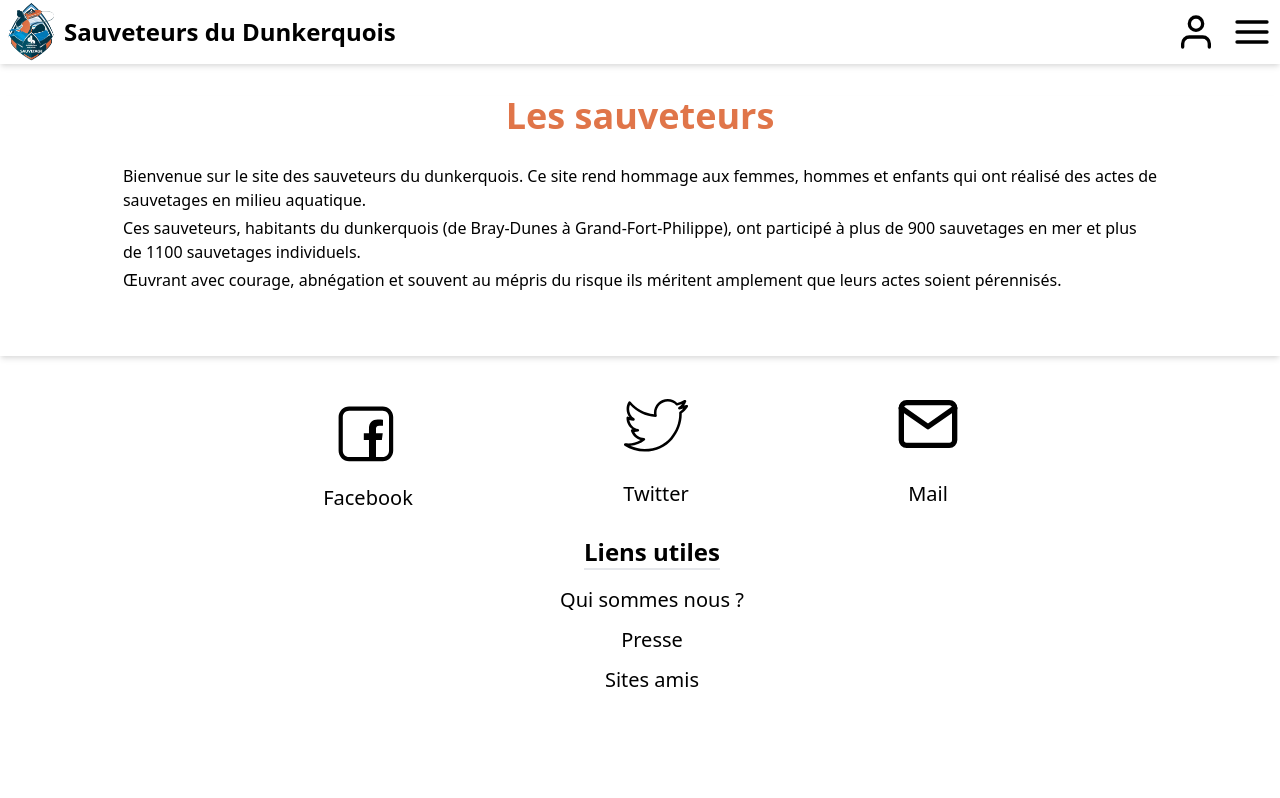
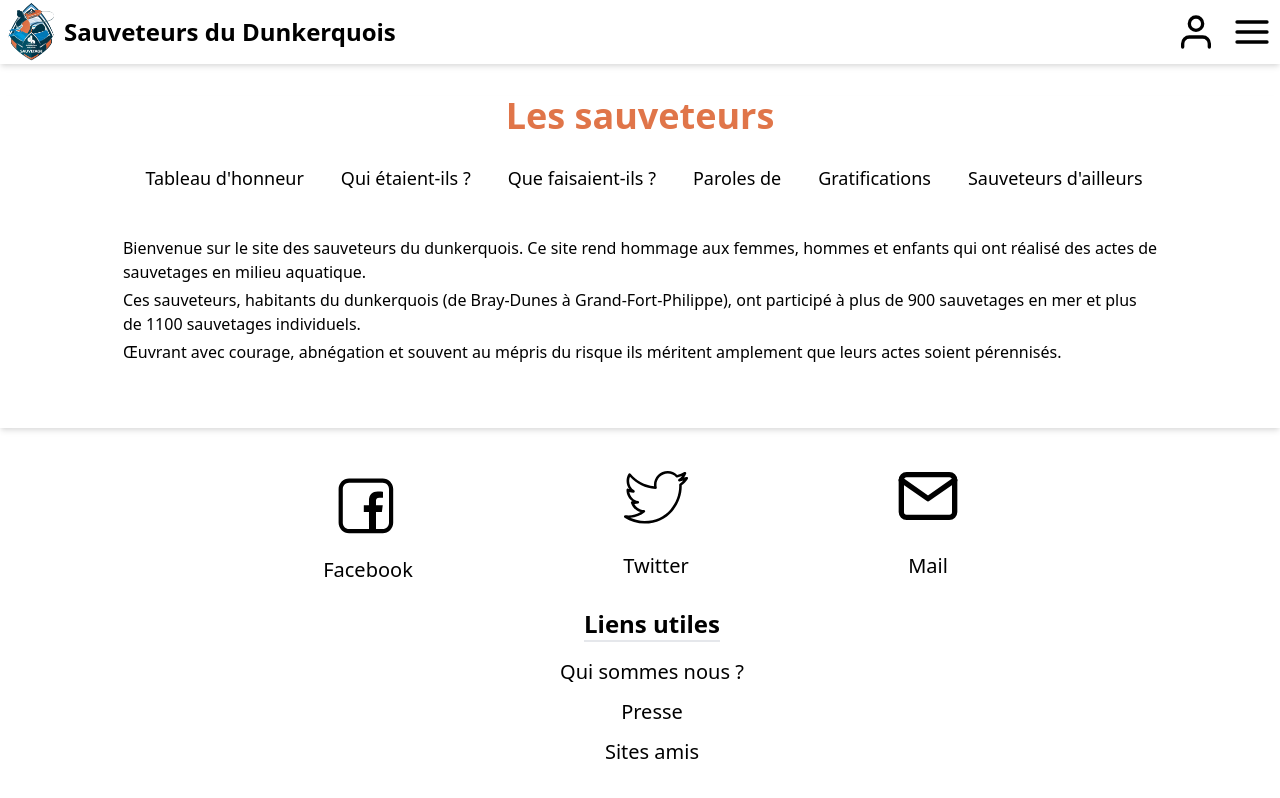
Before and after one commit to Clipsyblitz/NDI2021-384EKIP, a React (Create React App) app in the folder app/: page /sauveteurs in a window 1280 px wide. Shown: the top 798 px of the page. Built offline with nearby package versions, Linux system fonts and the light colour scheme.

Commit message:
wip : sauveteurs sub pages

```diff
--- a/app/src/components/Auth.js
+++ b/app/src/components/Auth.js
@@ -8,16 +8,16 @@ function Auth(props) {
 
     const connect = () => {
         let headers = new Headers()
-        headers.append('Accept', 'application/json')
+        headers.append('Content-Type', 'application/json')
 
-        fetch("localhost:8000/admin/login", {
+        fetch("htpp://127.0.0.1:8000/admin/login", {
             method: 'POST',
             headers: headers,
             body: {
                 email: formEmail,
                 password: formPassword
             }
-        }).then(data => setResponse(data))
+        }).then(data => setResponse(data)).catch(err => console.log(err))
     }
 
     return (
@@ -35,12 +35,11 @@ function Auth(props) {
                     <label className="mb-2" for="password"> Mot de passe </label>
                     <input onChange={(e) => setFormPassword(e.target.value)} className="bg-gray-100 rounded-xl focus:ring outline-none pl-4 pr-4" type="password" id="password"></input>
                 </div>
+            </form>
 
-                <input onClick={connect} className="p-2 rounded-2xl m-auto hover:opacity-50" type="submit" value="Se connecter" />
-            </form>
-            <div>
-                { response }
-            </div>
+            <button onClick={connect} className="p-2 bg-gray-100 rounded-2xl m-auto hover:opacity-50" >
+                Se connecter
+            </button>
         </div>
 
     )
--- a/app/src/components/SauveteurPages.js
+++ b/app/src/components/SauveteurPages.js
@@ -1,25 +1,46 @@
-import React from "react"
+import { useState } from "react";
 
-class SauveteursPage extends React.Component {
-    constructor(props) {
-        super(props)
-    }
-    render() {
+import TableauHonneur from "./TableauHonneur"
+
+const linkStyle = `w-max mb-2 ml-2 pl-2 pr-2 border-b-4 border-transparent`
+
+function SauveteursPage(props) {
+    const [selected, setSelected] = useState("")
+
     return (
         <div className="description flex flex-wrap flex-col content-center mt-8 mb-8 shadow-md pb-16">
             <h1 style={{ color: "#e07549" }} className=" text-center font-sans font-bold text-4xl mb-7" >
                 Les sauveteurs
             </h1>
-                <div className="text-left" >
+            <div className="flex justify-around text-lg mb-8">
+                <p onClick={() => setSelected("tableau-honneur")} className={`${linkStyle} ${selected === "tableau-honneur" ? " bg-red-200" : "hover:border-b-2 hover:border-red-400"}`}>Tableau d'honneur</p>
+                <p onClick={() => setSelected("qui-etaient-ils")} className={`${linkStyle} ${selected === "qui-etaient-ils" ? " bg-red-200" : "hover:border-b-2 hover:border-red-400"}`} >Qui étaient-ils ?</p>
+                <p onClick={() => setSelected("que-faisaient-ils")} className={`${linkStyle} ${selected === "que-faisaient-ils" ? " bg-red-200" : "hover:border-b-2 hover:border-red-400"}`} >Que faisaient-ils ?</p>
+                <p onClick={() => setSelected("paroles-de")} className={`${linkStyle} ${selected === "paroles-de" ? " bg-red-200" : "hover:border-b-2 hover:border-red-400"}`} >Paroles de</p>
+                <p onClick={() => setSelected("gratifications")} className={`${linkStyle} ${selected === "gratifications" ? " bg-red-200" : "hover:border-b-2 hover:border-red-400"}`} >Gratifications</p>
+                <p onClick={() => setSelected("sauveteurs-ailleurs")} className={`${linkStyle} ${selected === "sauveteurs-ailleurs" ? " bg-red-200" : "hover:border-b-2 hover:border-red-400"}`} >Sauveteurs d'ailleurs</p>
+            </div>
+
+
+            {selected === "tableau-honneur" && <TableauHonneur />}
+            {selected === "qui-etaient-ils" && <TableauHonneur />}
+            {selected === "que-faisait-ils" && <TableauHonneur />}
+            {selected === "paroles-de" && <TableauHonneur />}
+            {selected === "gratifications" && <TableauHonneur />}
+            {selected === "sauveteurs-ailleurs" && <TableauHonneur />}
+
+
+            {!selected && <div className="text-left" >
                 <p>Bienvenue sur le site des sauveteurs du dunkerquois. Ce site rend hommage aux femmes, hommes et enfants qui ont réalisé des actes de</p>
                 <p className="mb-1">sauvetages en milieu aquatique.</p>
                 <p>Ces sauveteurs, habitants du dunkerquois (de Bray-Dunes à Grand-Fort-Philippe), ont participé à plus de 900 sauvetages en mer et plus</p>
                 <p className="mb-1">de 1100 sauvetages individuels.</p>
                 <p>Œuvrant avec courage, abnégation et souvent au mépris du risque ils méritent amplement que leurs actes soient pérennisés.</p>
-                </div>
+            </div>}
+
         </div>
     );
-    }
+
 }
 
 export default SauveteursPage
--- /dev/null
+++ b/app/src/components/TableauHonneur.js
@@ -0,0 +1,23 @@
+function TableauHonneur(props) {
+    return (
+        <div className="flex flex-col items-center">
+            <h1 style={{ color: "#e07549" }} className=" text-center font-sans font-bold text-2xl mb-7" >
+                Tableau d'honneur
+            </h1>
+            <div className="leading-8 w-5/6 text-justify">
+                <p>Quel dunkerquois n’a jamais lu les plaques commémoratives  apposées sur notre Leughenaer?</p>
+                <p>Sur cette page on trouvera les sauveteurs décorés de  la Légion  d’Honneur et ou du Mérite Maritime pour services rendus.</p>
+                <p>La deuxième plaque apposée par les soins de la Société Humaine de Dunkerque rend hommage aux trois pilotes décédés dans le naufrage des TROIS SOEURS. La deuxième partie est un hommage à Jean-François Tixier sauveteur émérite des premières années de la société et qui perdra la vie en voulant sauver son prochain.</p>
+                <p>La station de Gravelines a aussi des sauveteurs qui ont été remerciés par l’attribution de la Légion d’Honneur.</p>
+                <p>Les légionnaires et titulaires du Mérite Maritime ont souvent été patron ou sous-patron des canots de sauvetage, patron de remorqueur, etc.</p>
+                <p>Ces fonctions et les défraiements qui leur sont liés ont été définis dès la création de la SCSN. Extrait du réglement ici .</p>
+                <p>Membres fondateurs de la Société Humaine de Dunkerque :   </p>
+                <div className="flex justify-center whitespace-pre">
+                    <a className="text-blue-400" href=""><u>Benjamin Morel</u></a>     –    <a className="text-blue-400"><u>Jean Joseph Carlier</u></a>
+                </div>
+            </div>
+        </div>
+    )
+}
+
+export default TableauHonneur
```
Lines whose indentation alone changed are shown as unchanged.
